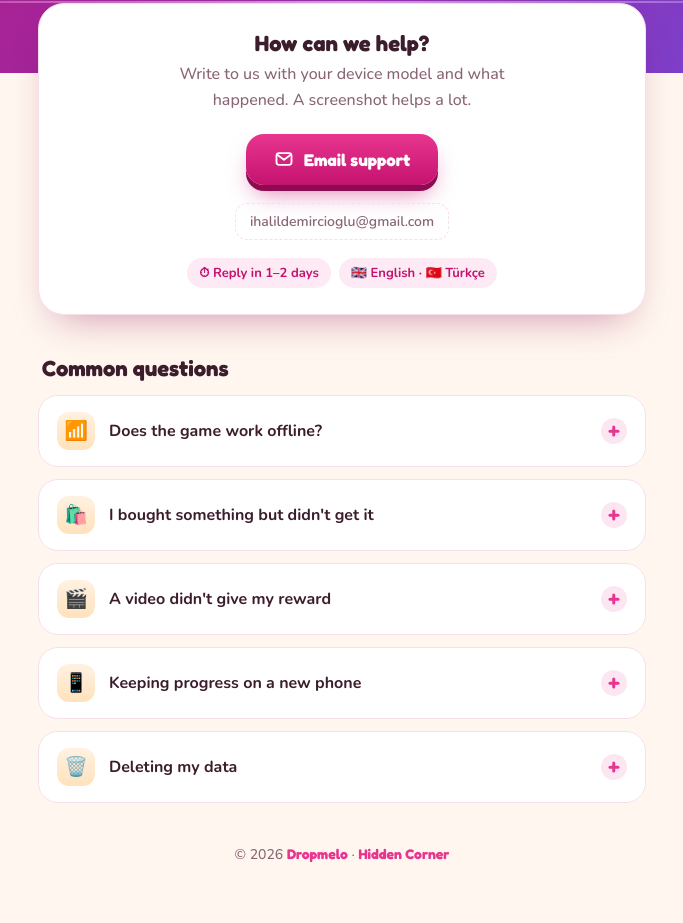
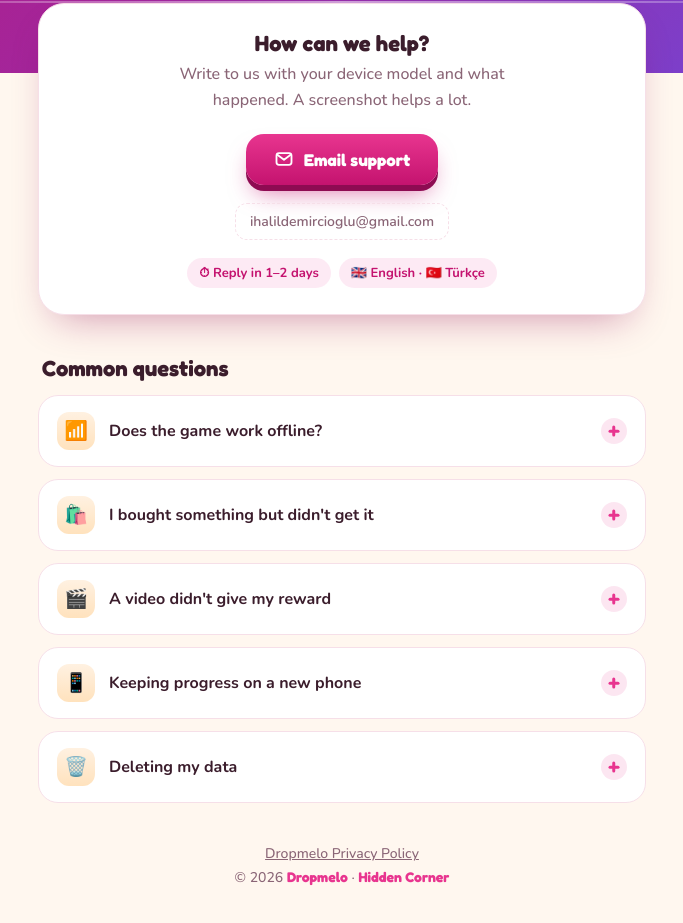
Before and after one commit to H4LL1L/H4LL1L.github.io, a plain HTML site: page support/index.html in a window 1280 px wide. Shown: the part 393-1316 px from the top of the page, without its empty margins (298-981 px from the left). Drawn offline with nearby package versions, Linux system fonts and the light colour scheme.

Commit message:
Link privacy policy

```diff
--- a/support/index.html
+++ b/support/index.html
@@ -247,7 +247,7 @@
     </div>
   </details>
 
-  <footer>© 2026 <strong>Dropmelo</strong> · <strong>Hidden Corner</strong></footer>
+  <footer><a href="../dropmelo/privacy/" style="color:inherit"><span data-lang="en">Dropmelo Privacy Policy</span><span data-lang="tr">Dropmelo Gizlilik Politikası</span></a><br>© 2026 <strong>Dropmelo</strong> · <strong>Hidden Corner</strong></footer>
 </main>
 
 <script>
```
